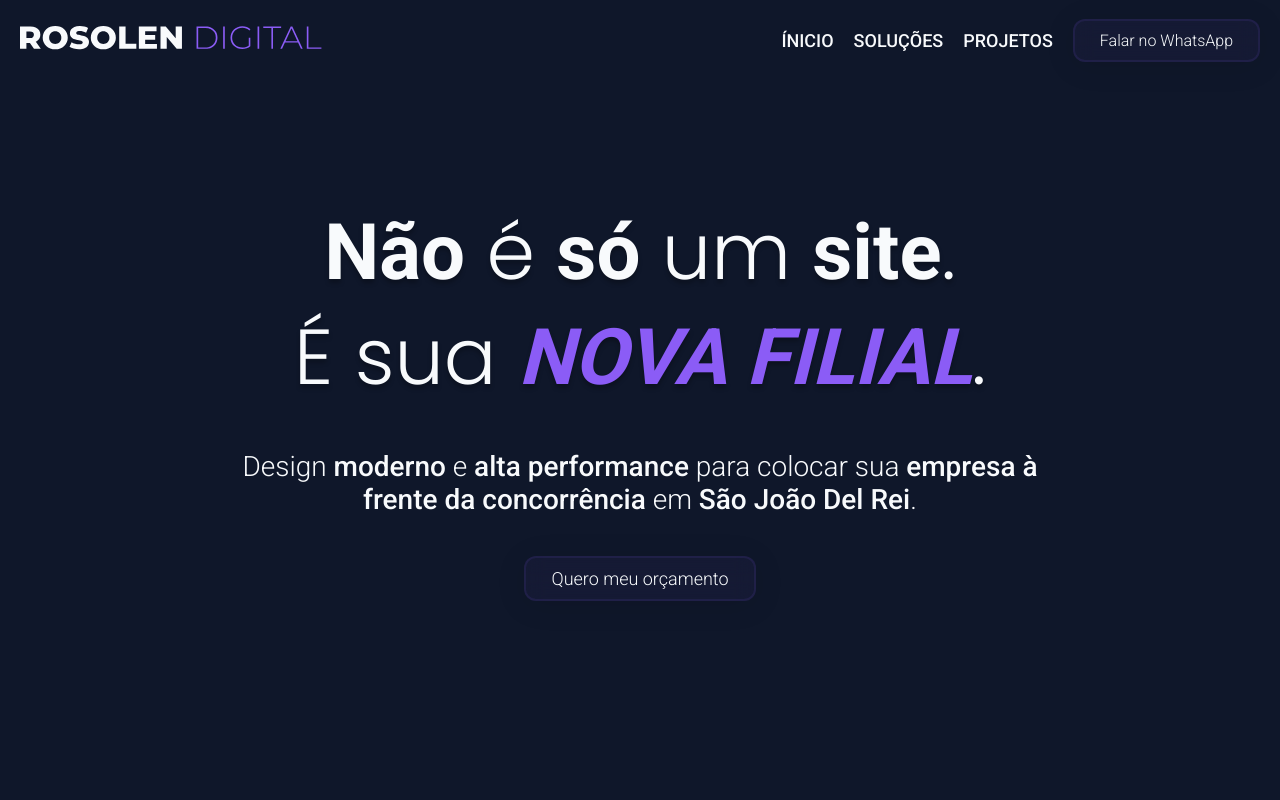
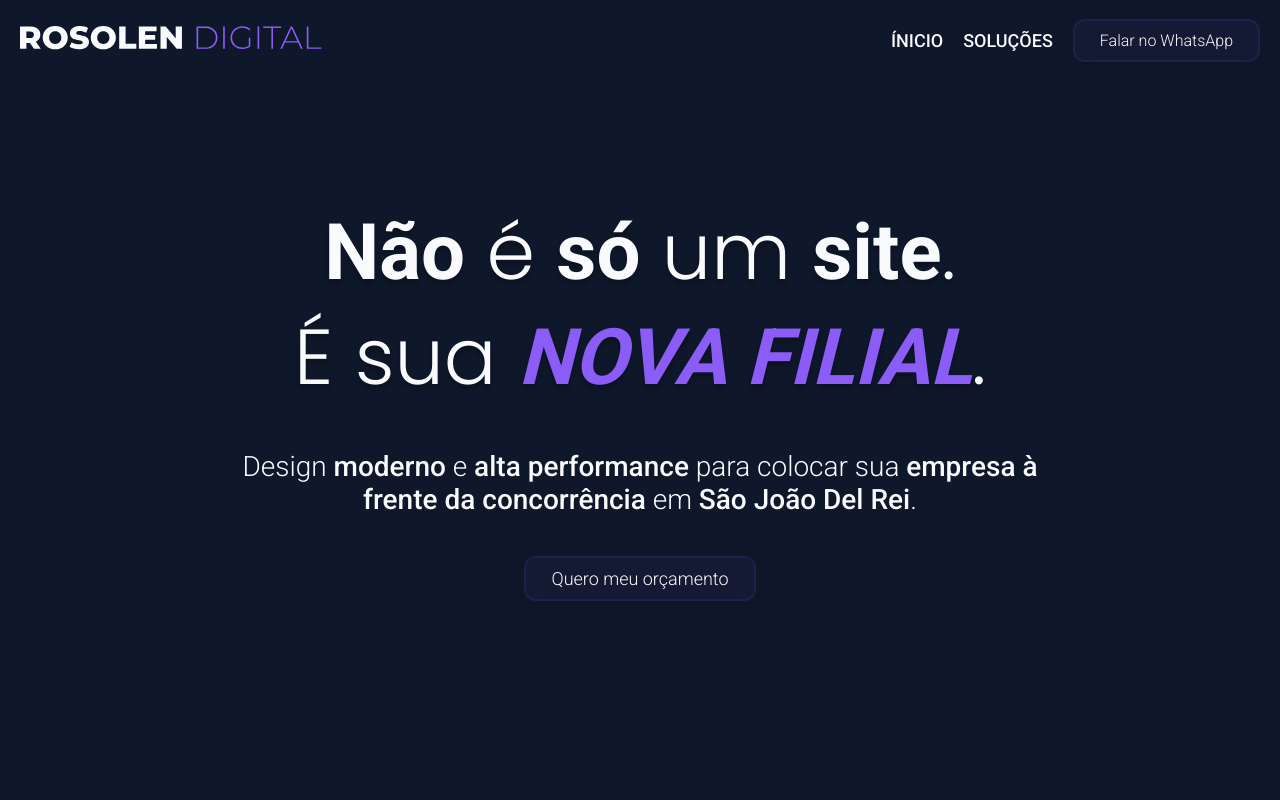
Before and after one commit to AbismoDev/rosolenDigital, a React (Vite) app: page / in a window 1280 px wide. Shown: the top 800 px of the page. Built offline with nearby package versions, Linux system fonts and the light colour scheme.

Commit message:
fix: desabilitado os links para a seção de projetos que está ocultas no momento.

```diff
--- a/src/components/Cabecalho/Cabecalho.jsx
+++ b/src/components/Cabecalho/Cabecalho.jsx
@@ -56,9 +56,9 @@ const Cabecalho = () => {
             <li>
               <a href="#solucoes">SOLUÇÕES</a>
             </li>
-            <li>
+            {/* <li>
               <a href="#projetos">PROJETOS</a>
-            </li>
+            </li> */}
           </ul>
           <Botao texto={cabecalho.botao.texto} link={cabecalho.botao.link} />
         </nav>
--- a/src/data/ContentConfig.jsx
+++ b/src/data/ContentConfig.jsx
@@ -29,7 +29,7 @@ export const cabecalho = {
   links: [
     { id: 1, texto: "ÍNICIO", link: "#inicio" },
     { id: 2, texto: "SOLUÇÕES", link: "#solucoes" },
-    { id: 3, texto: "PROJETOS", link: "#projetos" },
+    // { id: 3, texto: "PROJETOS", link: "#projetos" },
   ],
   botao: {
     texto: "Falar no WhatsApp",
```
